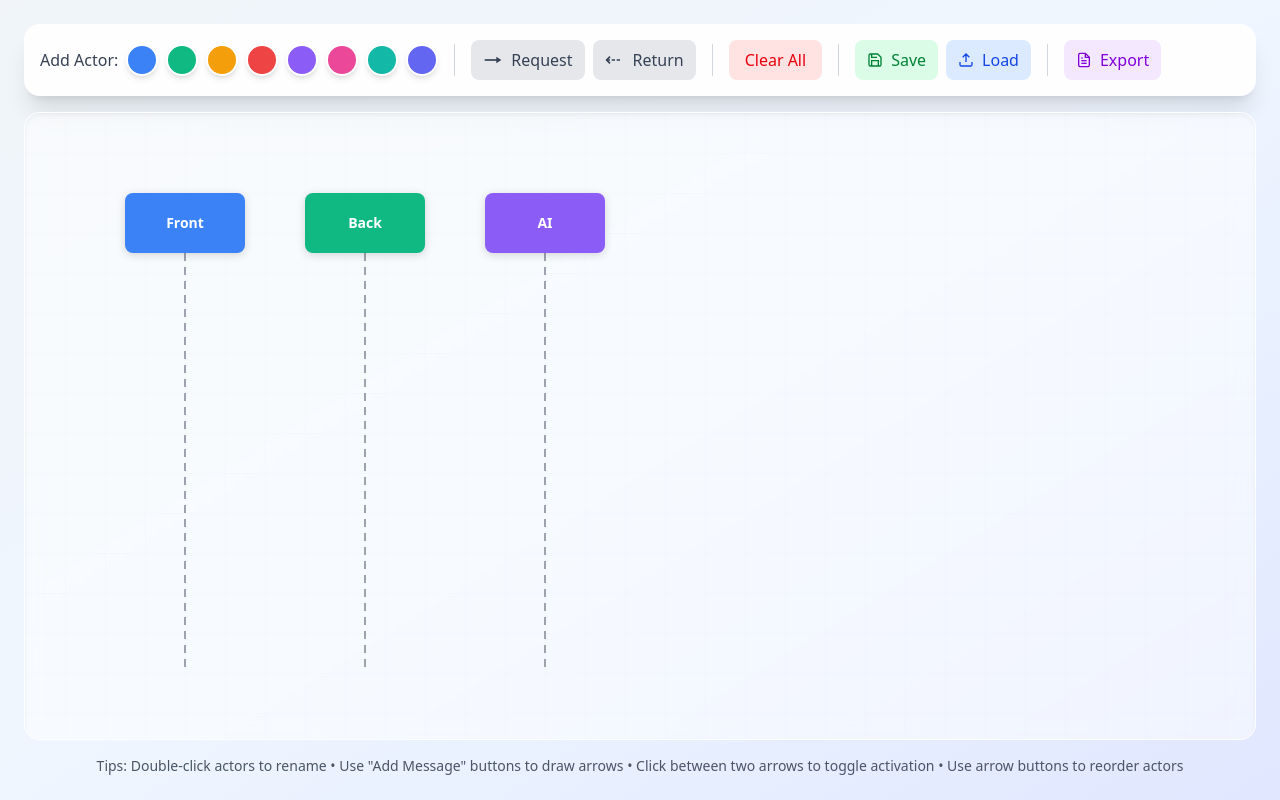
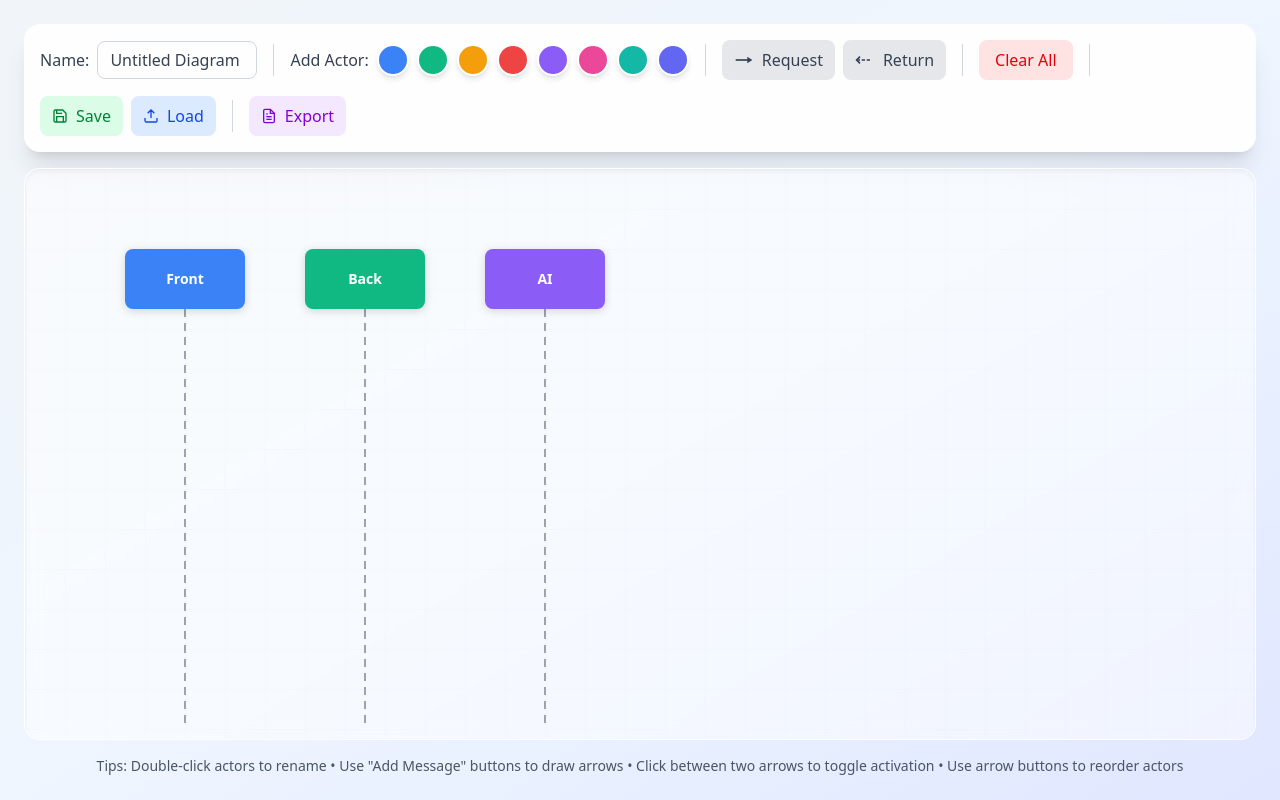
Before and after one commit to BenjaminRossF/Front-back-diagram-generator, a Next.js app: page / in a window 1280 px wide. Built offline with nearby package versions, Linux system fonts and the light colour scheme.

Commit message:
Add diagram name input field that is used for save/export filenames
Co-authored-by: BenjaminRossF <141884260+BenjaminRossF@users.noreply.github.com>

```diff
--- a/src/components/SequenceDiagramCanvas.tsx
+++ b/src/components/SequenceDiagramCanvas.tsx
@@ -57,6 +57,9 @@ export default function SequenceDiagramCanvas() {
 
   // File input ref for loading .buml files
   const fileInputRef = useRef<HTMLInputElement>(null);
+
+  // Diagram name state
+  const [diagramName, setDiagramName] = useState<string>('Untitled Diagram');
 
   // Notification state for user feedback
   const [notification, setNotification] = useState<{ message: string; type: 'error' | 'success' } | null>(null);
@@ -267,10 +270,12 @@ export default function SequenceDiagramCanvas() {
   }, [isAddMessageMode, messageFromLifeline]);
 
   // Clear all
+  // Clear all
   const handleClearAll = useCallback(() => {
     setLifelines([]);
     setMessages([]);
     setActivatedBlocks(new Set());
+    setDiagramName('Untitled Diagram');
     setSelectedLifelineId(null);
     setSelectedMessageId(null);
     setIsAddMessageMode(false);
@@ -282,19 +287,22 @@ export default function SequenceDiagramCanvas() {
     const content = serializeToBuml(
       { lifelines, messages, activations: [] },
       activatedBlocks,
-      'Sequence Diagram'
+      diagramName
     );
+
+    // Sanitize filename by removing/replacing invalid characters
+    const sanitizedName = diagramName.replace(/[<>:"/\\|?*]/g, '_').trim() || 'diagram';
 
     const blob = new Blob([content], { type: 'application/json' });
     const url = URL.createObjectURL(blob);
     const link = document.createElement('a');
     link.href = url;
-    link.download = 'diagram.buml';
+    link.download = `${sanitizedName}.buml`;
     document.body.appendChild(link);
     link.click();
     document.body.removeChild(link);
     URL.revokeObjectURL(url);
-  }, [lifelines, messages, activatedBlocks]);
+  }, [lifelines, messages, activatedBlocks, diagramName]);
 
   // Load diagram from .buml file
   const handleLoad = useCallback(() => {
@@ -315,6 +323,9 @@ export default function SequenceDiagramCanvas() {
         setLifelines(diagram.state.lifelines);
         setMessages(diagram.state.messages);
         setActivatedBlocks(new Set(diagram.activatedBlocks));
+        // Restore the diagram name if available, otherwise use the filename without extension
+        const nameFromFile = diagram.name || file.name.replace(/\.buml$/i, '');
+        setDiagramName(nameFromFile);
         setSelectedLifelineId(null);
         setSelectedMessageId(null);
         setIsAddMessageMode(false);
@@ -332,11 +343,14 @@ export default function SequenceDiagramCanvas() {
 
   // Export diagram as PDF/image
   const handleExportPDF = useCallback(async () => {
+    // Sanitize filename by removing/replacing invalid characters
+    const sanitizedName = diagramName.replace(/[<>:"/\\|?*]/g, '_').trim() || 'diagram';
+
     const result = await ExportFactory.exportDiagram(
       'pdf',
       { lifelines, messages, activations: [] },
       activatedBlocks,
-      'sequence-diagram'
+      sanitizedName
     );
 
     if (!result.success) {
@@ -344,7 +358,7 @@ export default function SequenceDiagramCanvas() {
     } else {
       showNotification('Diagram exported successfully!', 'success');
     }
-  }, [lifelines, messages, activatedBlocks, showNotification]);
+  }, [lifelines, messages, activatedBlocks, diagramName, showNotification]);
 
   // Get add message mode status message
   const getAddMessageModeMessage = () => {
@@ -380,6 +394,8 @@ export default function SequenceDiagramCanvas() {
       />
 
       <SequenceToolbar
+        diagramName={diagramName}
+        onDiagramNameChange={setDiagramName}
         onAddLifeline={handleAddLifeline}
         isAddMessageMode={isAddMessageMode}
         messageType={messageType}
--- a/src/components/SequenceToolbar.tsx
+++ b/src/components/SequenceToolbar.tsx
@@ -3,6 +3,8 @@
 import { DEFAULT_COLORS, MessageType } from '@/types/diagram';
 
 interface SequenceToolbarProps {
+  diagramName: string;
+  onDiagramNameChange: (name: string) => void;
   onAddLifeline: (color: string) => void;
   isAddMessageMode: boolean;
   messageType: MessageType;
@@ -15,6 +17,8 @@ interface SequenceToolbarProps {
 }
 
 export default function SequenceToolbar({
+  diagramName,
+  onDiagramNameChange,
   onAddLifeline,
   isAddMessageMode,
   messageType,
@@ -27,6 +31,22 @@ export default function SequenceToolbar({
 }: SequenceToolbarProps) {
   return (
     <div className="bg-white/90 backdrop-blur-sm rounded-2xl shadow-xl p-4 mb-4 flex flex-wrap items-center gap-4">
+      {/* Diagram Name Input */}
+      <div className="flex items-center gap-2">
+        <label htmlFor="diagram-name" className="text-gray-700 font-medium">Name:</label>
+        <input
+          id="diagram-name"
+          type="text"
+          value={diagramName}
+          onChange={(e) => onDiagramNameChange(e.target.value)}
+          className="px-3 py-1.5 rounded-lg border border-gray-300 text-gray-700 font-medium focus:outline-none focus:ring-2 focus:ring-blue-500 focus:border-transparent w-40"
+          placeholder="Diagram name"
+          title="Enter diagram name (used for save/export filename)"
+        />
+      </div>
+
+      <div className="h-8 w-px bg-gray-300" />
+
       {/* Add Actor/Lifeline */}
       <div className="flex items-center gap-2">
         <span className="text-gray-700 font-medium">Add Actor:</span>
--- a/src/lib/BumlBuilder.ts
+++ b/src/lib/BumlBuilder.ts
@@ -26,6 +26,7 @@ interface IDiagramBuilder {
 export interface BumlDiagram {
   state: SequenceDiagramState;
   activatedBlocks: string[];
+  name?: string;
 }
 
 // File format version for future compatibility
@@ -312,5 +313,11 @@ export function buildDiagramFromBuml(content: string): BumlDiagram {
   const fileContent = parseBumlFile(content);
   const builder = new BumlBuilder();
   const director = new BumlDirector(builder);
-  return director.constructFromFile(fileContent);
+  const diagram = director.constructFromFile(fileContent);
+
+  // Include the name from metadata if available
+  return {
+    ...diagram,
+    name: fileContent.metadata?.name,
+  };
 }
```
